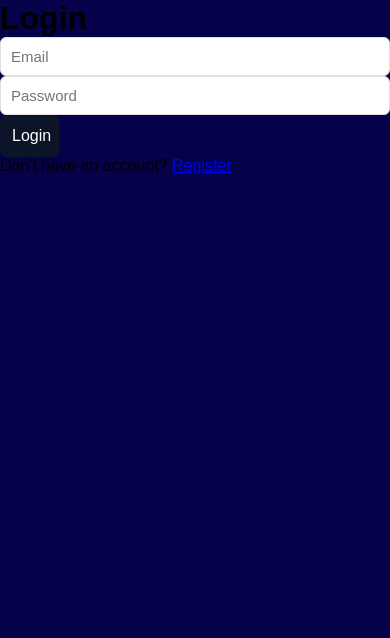
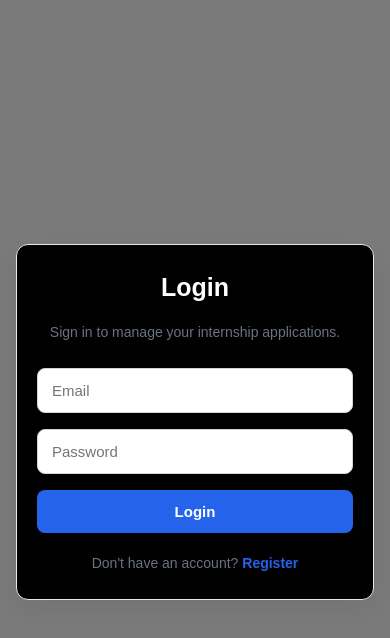
Before and after one commit to hassanbasheir580-rgb/internship-tracker, a React app in the folder frontend/: page /login in a window 390 px wide. Shown: the top 638 px of the page. Built offline with nearby package versions, Linux system fonts and the light colour scheme; no server answers; the HTML template or start-up script is replaced by a standard one.

Commit message:
add user authentication and improve UI

```diff
--- a/frontend/src/App.css
+++ b/frontend/src/App.css
@@ -6,7 +6,7 @@
 
 body {
     font-family: Arial, Helvetica, sans-serif;
-    background: #05024a;
+    background: #7a7a7a;
 }
 
 .container {
@@ -16,21 +16,26 @@ body {
 }
 
 .card {
-    background: rgba(172, 180, 227, 0.925);
+    background: rgb(1, 1, 1);
+    border: 2px solid #e5e7eb;
+    border-color: #ffffff;
     padding: 50px;
     border-radius: 12px;
     box-shadow: 0 8px 20px rgba(0,0,0,0.1);
+    width: 100%;
+    min-height: 85vh;
+    box-sizing: border-box;
 }
 
 .title {
     text-align: center;
     margin-bottom: 8px;
-    color: #222;
+    color: #ececec;
 }
 
 .subtitle {
     text-align: center;
-    color: #463838;
+    color: #dddddd;
     margin-bottom: 25px;
 }
 
@@ -62,14 +67,25 @@ button {
     padding: 12px;
     border: none;
     border-radius: 6px;
-    background: #0c1427;
+    background: #324164;
+    color: white;
+    font-size: 16px;
+    cursor: pointer;
+}
+
+button.saveInternship {
+    width: 100%;
+    padding: 12px;
+    border: none;
+    border-radius: 6px;
+    background: #324164;
     color: white;
     font-size: 16px;
     cursor: pointer;
 }
 
 button:hover {
-    background: #39539b;
+    background: #6b7daf;
 }
 
 .application-list {
@@ -109,6 +125,7 @@ button:hover {
 .application-list h2 {
     text-align: center;
     margin-bottom: 30px;
+    color: #ffffff;
 }
 
 .application-list {
@@ -277,3 +294,129 @@ button:hover {
         flex: 1;
     }
 }
+
+/* =========================
+   Authentication Pages
+   ========================= */
+
+.auth-container {
+    min-height: 100vh;
+    display: flex;
+    justify-content: center;
+    align-items: center;
+    padding: 24px;
+    background: #7a7a7a;
+}
+
+.auth-card {
+    width: 100%;
+    max-width: 420px;
+    background: rgb(1, 1, 1);
+    border: 1px solid #e5e7eb;
+    border-radius: 14px;
+    padding: 36px;
+    box-shadow: 0 8px 25px rgba(0, 0, 0, 0.06);
+}
+
+.auth-card h1 {
+    margin: 0 0 8px;
+    text-align: center;
+    font-size: 28px;
+    color: rgb(255, 255, 255);
+}
+
+.auth-subtitle {
+    text-align: center;
+    color: #6b7280;
+    font-size: 14px;
+    margin: 0;
+}
+
+.auth-card form {
+    display: flex;
+    flex-direction: column;
+    gap: 16px;
+    margin-top: 28px;
+}
+
+.auth-card input {
+    width: 100%;
+    box-sizing: border-box;
+    padding: 13px 14px;
+    border: 1px solid #d1d5db;
+    border-radius: 8px;
+    font-size: 15px;
+    outline: none;
+    transition: border-color 0.2s, box-shadow 0.2s;
+}
+
+.auth-card input:focus {
+    border-color: #2563eb;
+    box-shadow: 0 0 0 3px rgba(37, 99, 235, 0.12);
+}
+
+.auth-card button {
+    width: 100%;
+    padding: 13px;
+    border: none;
+    border-radius: 8px;
+    background: #2563eb;
+    color: white;
+    font-size: 15px;
+    font-weight: 600;
+    cursor: pointer;
+    transition: background 0.2s;
+}
+
+.auth-card button:hover {
+    background: #1d4ed8;
+}
+
+.auth-card button:disabled {
+    opacity: 0.65;
+    cursor: not-allowed;
+}
+
+.auth-card > p {
+    margin: 22px 0 0;
+    text-align: center;
+    font-size: 14px;
+    color: #6b7280;
+}
+
+.auth-card a {
+    color: #2563eb;
+    font-weight: 600;
+    text-decoration: none;
+}
+
+.auth-card a:hover {
+    text-decoration: underline;
+}
+
+.auth-error {
+    margin: 0;
+    padding: 10px 12px;
+    border-radius: 7px;
+    background: #fef2f2;
+    color: #b91c1c;
+    font-size: 14px;
+}
+
+
+/* Mobile */
+
+@media (max-width: 600px) {
+    .auth-container {
+        padding: 16px;
+    }
+
+    .auth-card {
+        padding: 28px 20px;
+        border-radius: 12px;
+    }
+
+    .auth-card h1 {
+        font-size: 25px;
+    }
+}
--- a/frontend/src/App.jsx
+++ b/frontend/src/App.jsx
@@ -4,17 +4,42 @@ import AddInternship from "./pages/AddInternship";
 import Statistics from "./pages/ViewStatistics";
 import Login from "./pages/Login";
 import Register from "./pages/Register";
+import ProtectedRoute from "./components/ProtectedRoute";
 import { BrowserRouter, Routes, Route } from "react-router-dom";
 
 function App() {
   return (
     <BrowserRouter>
       <Routes>
-        <Route path="/" element={<Home />} />
-        <Route path="/add" element={<AddInternship />} />
-        <Route path="/stats" element={<Statistics />} />
         <Route path="/login" element={<Login />} />
         <Route path="/register" element={<Register />} />
+
+        <Route
+          path="/"
+          element={
+            <ProtectedRoute>
+              <Home />
+            </ProtectedRoute>
+          }
+        />
+
+        <Route
+          path="/add"
+          element={
+            <ProtectedRoute>
+              <AddInternship />
+            </ProtectedRoute>
+          }
+        />
+
+        <Route
+          path="/stats"
+          element={
+            <ProtectedRoute>
+              <Statistics />
+            </ProtectedRoute>
+          }
+        />
       </Routes>
     </BrowserRouter>
   );
--- a/frontend/src/components/InternshipForm.jsx
+++ b/frontend/src/components/InternshipForm.jsx
@@ -103,7 +103,7 @@ function InternshipForm() {
                 </div>
             </div>
 
-            <button type="submit">
+            <button className="saveInternship" type="submit">
                 Save Internship
             </button>
         </form>
--- /dev/null
+++ b/frontend/src/components/ProtectedRoute.jsx
@@ -0,0 +1,13 @@
+import { Navigate } from "react-router-dom";
+
+function ProtectedRoute({ children }) {
+    const token = localStorage.getItem("token");
+
+    if (!token) {
+        return <Navigate to="/login" replace />;
+    }
+
+    return children;
+}
+
+export default ProtectedRoute;
--- a/frontend/src/pages/Home.jsx
+++ b/frontend/src/pages/Home.jsx
@@ -28,6 +28,11 @@ function Home() {
         fetchApplications();
     }, []);
 
+    function handleLogout() {
+        localStorage.removeItem("token");
+        window.location.href = "/login";
+    }
+
     return (
         <div className="container">
             <div className="card">
@@ -46,6 +51,10 @@ function Home() {
                         View Statistics
                     </Link>
 
+                    <button className="button" onClick={handleLogout}>
+                        Logout
+                    </button>
+
                 </div>
 
                 <InternshipList
--- a/frontend/src/pages/Login.jsx
+++ b/frontend/src/pages/Login.jsx
@@ -30,6 +30,10 @@ function Login() {
         <div className="auth-container">
             <div className="auth-card">
                 <h1>Login</h1>
+
+                <p className="auth-subtitle">
+                    Sign in to manage your internship applications.
+                </p>
 
                 <form onSubmit={handleSubmit}>
                     <input
--- a/frontend/src/pages/Register.jsx
+++ b/frontend/src/pages/Register.jsx
@@ -37,6 +37,10 @@ function Register() {
         <div className="auth-container">
             <div className="auth-card">
                 <h1>Create Account</h1>
+
+                <p className="auth-subtitle">
+                    Create an account to start tracking your applications.
+                </p>
 
                 <form onSubmit={handleSubmit}>
                     <input
```
